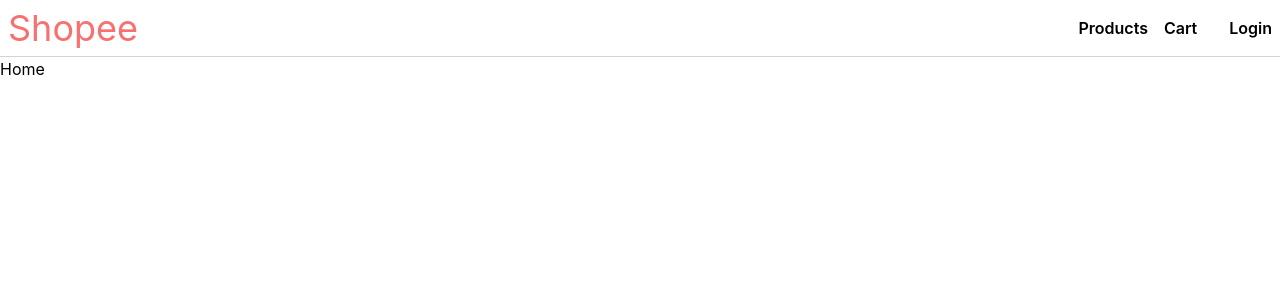
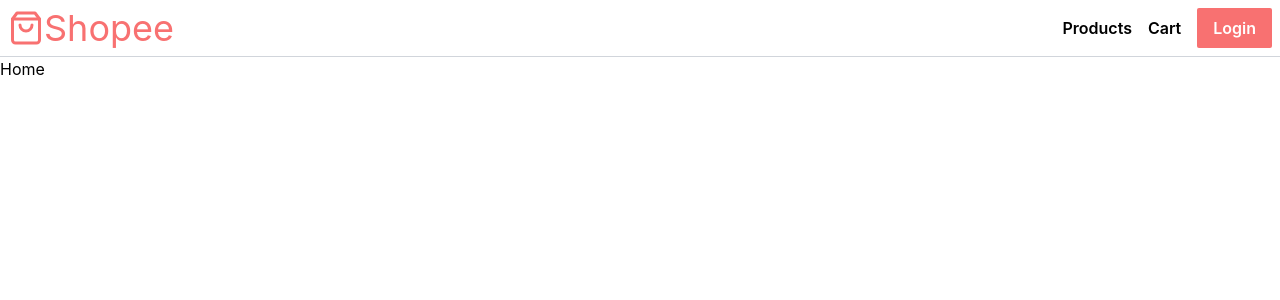
Before and after one commit to zizpzn/React-Online-Market, a React (Create React App) app: page / in a window 1280 px wide. Shown: the top 300 px of the page. Built offline with nearby package versions, Linux system fonts and the light colour scheme; no server answers.

Commit message:
admin UI

```diff
--- a/src/components/Navbar.jsx
+++ b/src/components/Navbar.jsx
@@ -1,7 +1,10 @@
 import React, { useEffect, useState } from "react";
 import { Link } from "react-router-dom";
+import { BsFillPencilFill } from "react-icons/bs";
+import { FiShoppingBag } from "react-icons/fi";
 import { login, logout, onUserStateChange } from "../api/firebase";
 import User from "./User";
+import Button from "./ui/Button";
 
 const Navbar = () => {
   const [user, setUser] = useState();
@@ -23,15 +26,21 @@
   return (
     <header className="flex justify-between border-b border-gray-300 p-2">
       <Link to="/" className="flex items-center text-4xl text-red-400">
+        <FiShoppingBag />
         <h1>Shopee</h1>
       </Link>
       <nav className="flex items-center gap-4 font-semibold">
         <Link to="/products">Products</Link>
         <Link to="/cart">Cart</Link>
-        <Link to="/products/new" className="text-2xl"></Link>
+        {user && user.isAdmin && (
+          <Link to="/products/new" className="text-2xl">
+            <BsFillPencilFill />
+          </Link>
+        )}
+
         {user && <User user={user} />}
-        {!user && <button onClick={handleLogin}>Login</button>}
-        {user && <button onClick={handleLogout}>Logout</button>}
+        {!user && <Button text={"Login"} onClick={login} />}
+        {user && <Button text={"Logout"} onClick={logout} />}
       </nav>
     </header>
   );
--- a/src/components/User.jsx
+++ b/src/components/User.jsx
@@ -2,7 +2,7 @@
 
 const User = ({ user }) => {
   return (
-    <div className="flex items-center">
+    <div className="flex items-center shrink-0">
       <img
         className="w-10 h-10 rounded-full mr-2"
         src={user.photoURL}
--- /dev/null
+++ b/src/components/ui/Button.jsx
@@ -0,0 +1,12 @@
+import React from "react";
+
+export default function Button({ text, onClick }) {
+  return (
+    <button
+      className="bg-red-400 text-white py-2 px-4 rounded-sm hover:brightness-110"
+      onClick={onClick}
+    >
+      {text}
+    </button>
+  );
+}
```
